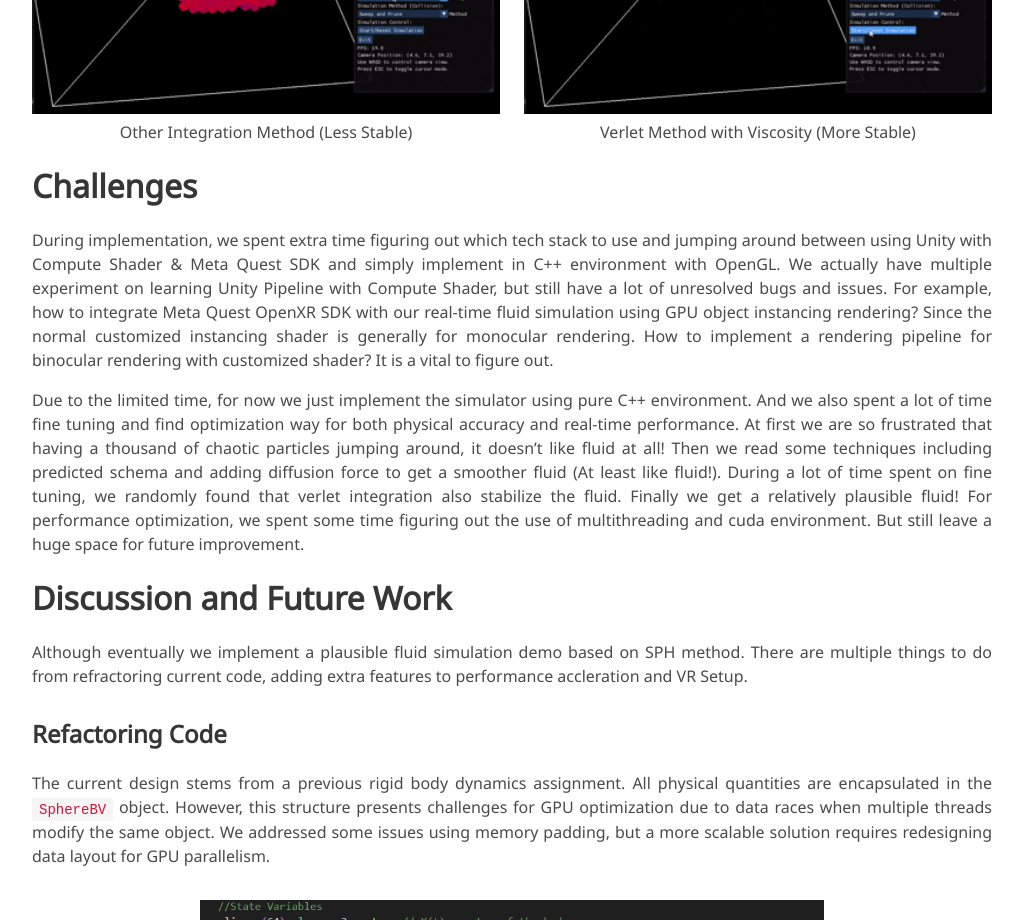
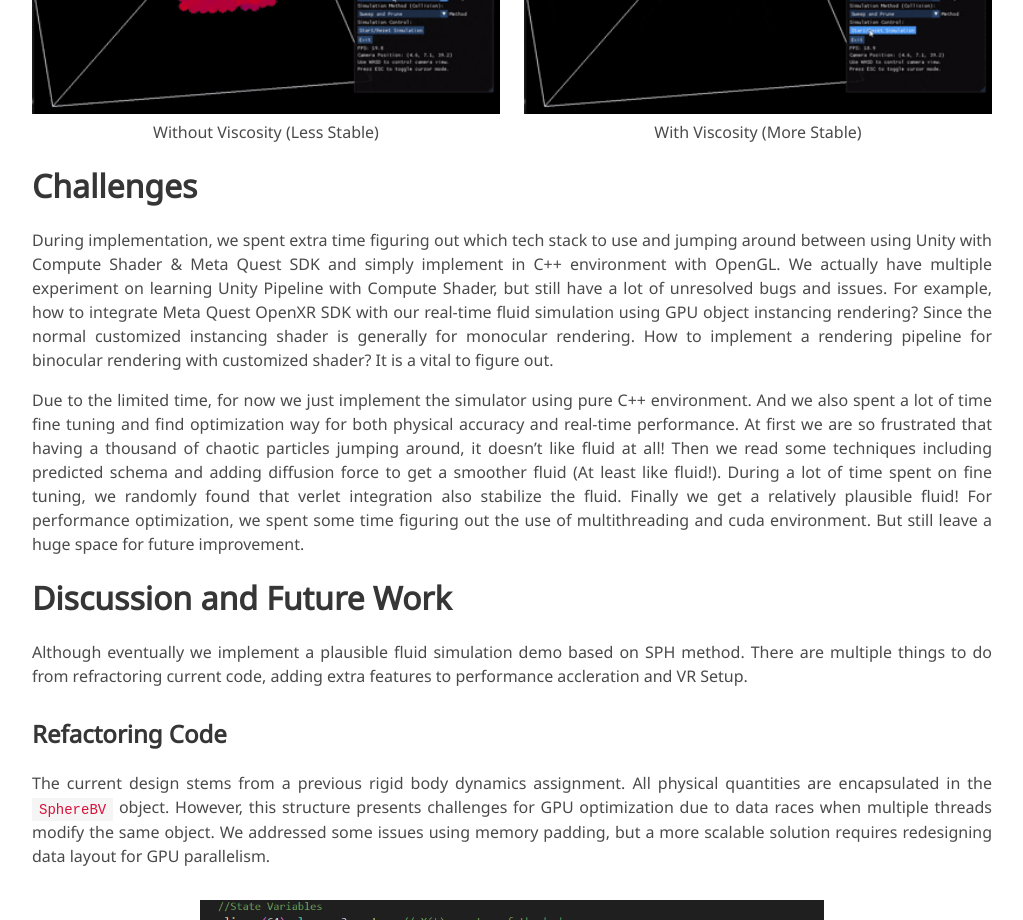
Before and after one commit to Taylorblue123/FluidSimulator, a plain HTML site: page index.html in a window 1280 px wide. Shown: the part 7680-8600 px from the top of the page, without its empty margins (128-1151 px from the left). Drawn offline with nearby package versions, Linux system fonts and the light colour scheme; some icons are missing; a web font is replaced by a local one.

Commit message:
Update index.html

```diff
--- a/index.html
+++ b/index.html
@@ -348,11 +348,11 @@
           <div class="columns is-vcentered">
             <div class="column">
               <img src="./static/videos/viscosity.gif" alt="Verlet Method Without Viscosity (Less Stable)" style="width: 100%;"> <!-- Changed video to img -->
-              <p class="has-text-centered caption">Other Integration Method (Less Stable)</p>
+              <p class="has-text-centered caption">Without Viscosity (Less Stable)</p>
             </div>
             <div class="column">
               <img src="./static/videos/viscosity_(1).gif" alt="Verlet Method with Viscosity (More Stable)" style="width: 100%;"> <!-- Changed video to img -->
-              <p class="has-text-centered caption">Verlet Method with Viscosity (More Stable)</p>
+              <p class="has-text-centered caption"> With Viscosity (More Stable)</p>
             </div>
           </div>
         </div>
```
